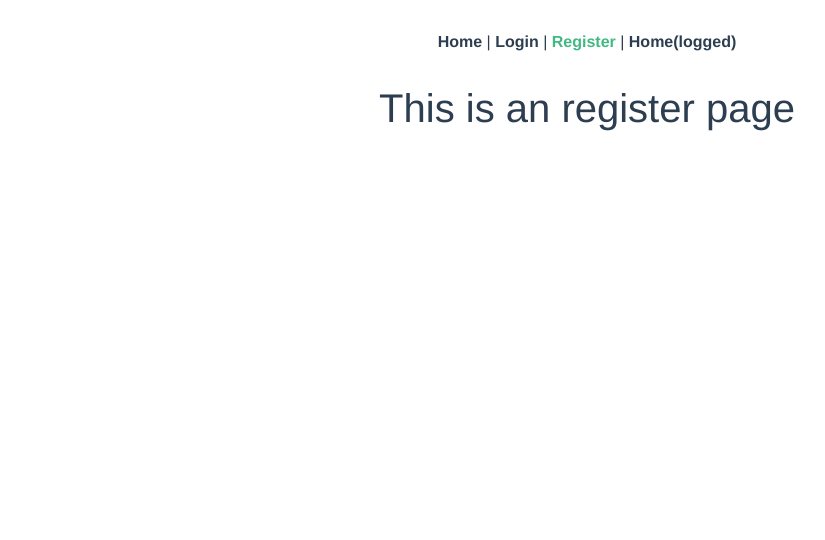
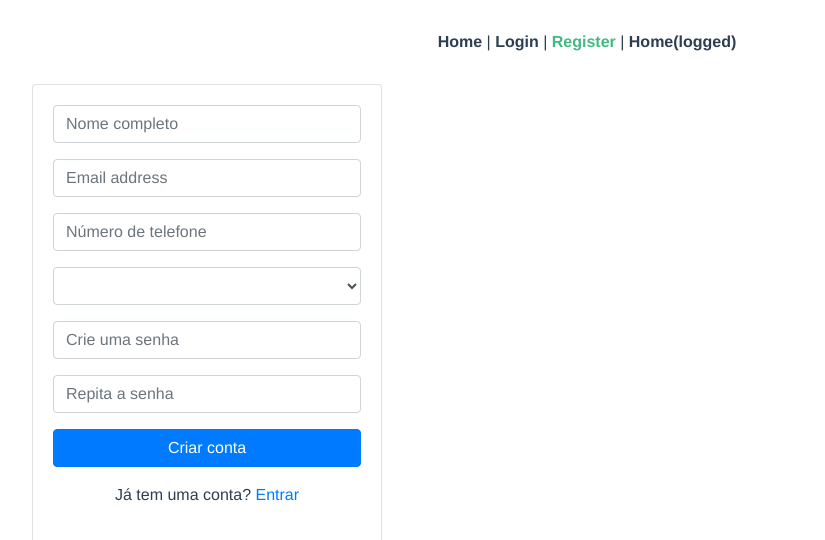
Before and after one commit to murilolopes/mesa-inc, a Vue app: page /register in a window 1280 px wide. Shown: the top 540 px of the page, without its empty margins (53-878 px from the left). Built offline with nearby package versions, Linux system fonts and the light colour scheme.

Commit message:
preparing register form

```diff
--- a/src/views/Register.vue
+++ b/src/views/Register.vue
@@ -1,11 +1,99 @@
 <template>
-  <div class="register">
-    <h1>This is an register page</h1>
+  <div class="container">
+    <div class="row">
+      <aside class="col-sm-4">
+        <div class="card">
+          <article class="card-body">
+            <form id="registerForm" @submit.prevent="sendRegistration">
+              <div class="form-group input-group">
+                <input
+                  name="full_name"
+                  class="form-control"
+                  placeholder="Nome completo"
+                  type="text"
+                  v-model="registerForm.full_name"
+                />
+              </div>
+              <div class="form-group input-group">
+                <input
+                  name="email"
+                  class="form-control"
+                  placeholder="Email address"
+                  type="email"
+                  v-model="registerForm.email"
+                />
+              </div>
+              <div class="form-group input-group">
+                <input
+                  name="phone"
+                  class="form-control"
+                  placeholder="Número de telefone"
+                  type="tel"
+                  v-model="registerForm.phone"
+                />
+              </div>
+              <div class="form-group input-group">
+                <select class="form-control" v-model="registerForm.role">
+                  <option selected="">Selecione sua profissão</option>
+                  <option>Designer</option>
+                  <option>Manager</option>
+                  <option>Accaunting</option>
+                </select>
+              </div>
+              <div class="form-group input-group">
+                <input
+                  class="form-control"
+                  placeholder="Crie uma senha"
+                  type="password"
+                  v-model="registerForm.password"
+                />
+              </div>
+              <div class="form-group input-group">
+                <input
+                  class="form-control"
+                  placeholder="Repita a senha"
+                  type="password"
+                  v-model="registerForm.confirm_password"
+                />
+              </div>
+              <div class="form-group">
+                <button type="submit" class="btn btn-primary btn-block">
+                  Criar conta
+                </button>
+              </div>
+              <p class="text-center">Já tem uma conta? <a href="">Entrar</a></p>
+            </form>
+          </article>
+        </div>
+      </aside>
+    </div>
   </div>
 </template>
 
 <script>
+import { mapActions } from "vuex";
+
 export default {
   name: "Register",
+  data() {
+    return {
+      registerForm: {
+        full_name: "",
+        email: "",
+        phone: "",
+        role: "",
+        password: "",
+        confirm_password: "",
+      },
+    };
+  },
+  methods: {
+    ...mapActions("auth", ["register"]),
+    sendRegistration() {
+      console.log("sending:", { ...this.registerForm });
+
+      this.register(this.registerForm);
+    },
+  },
 };
 </script>
```
